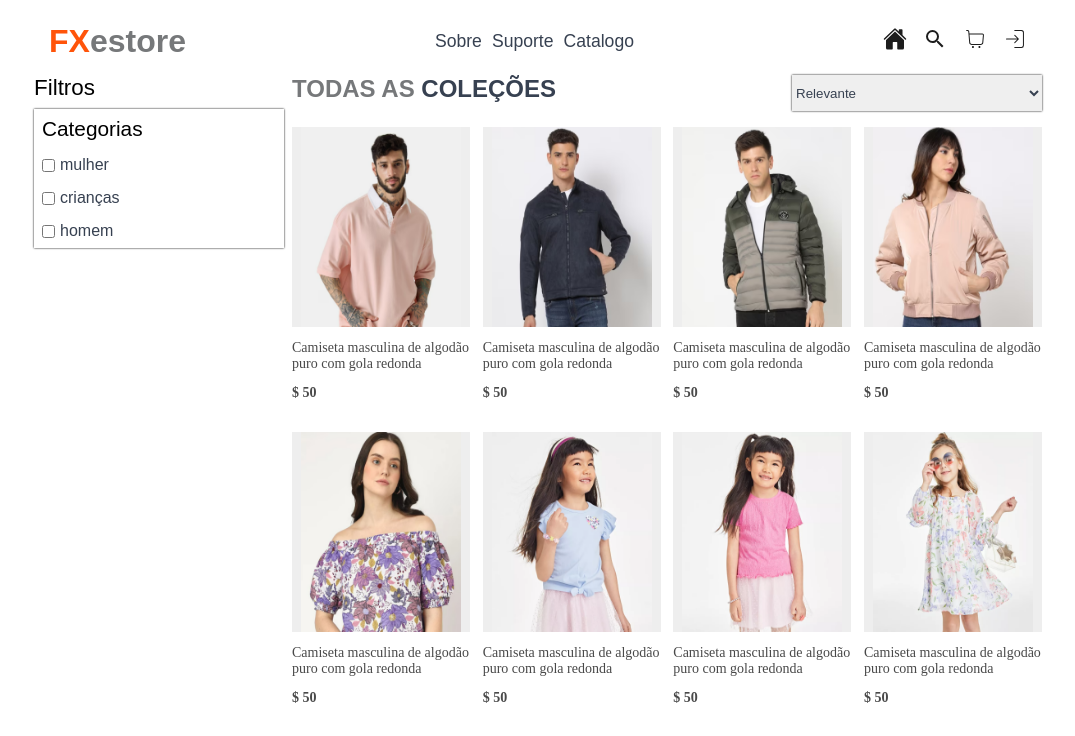
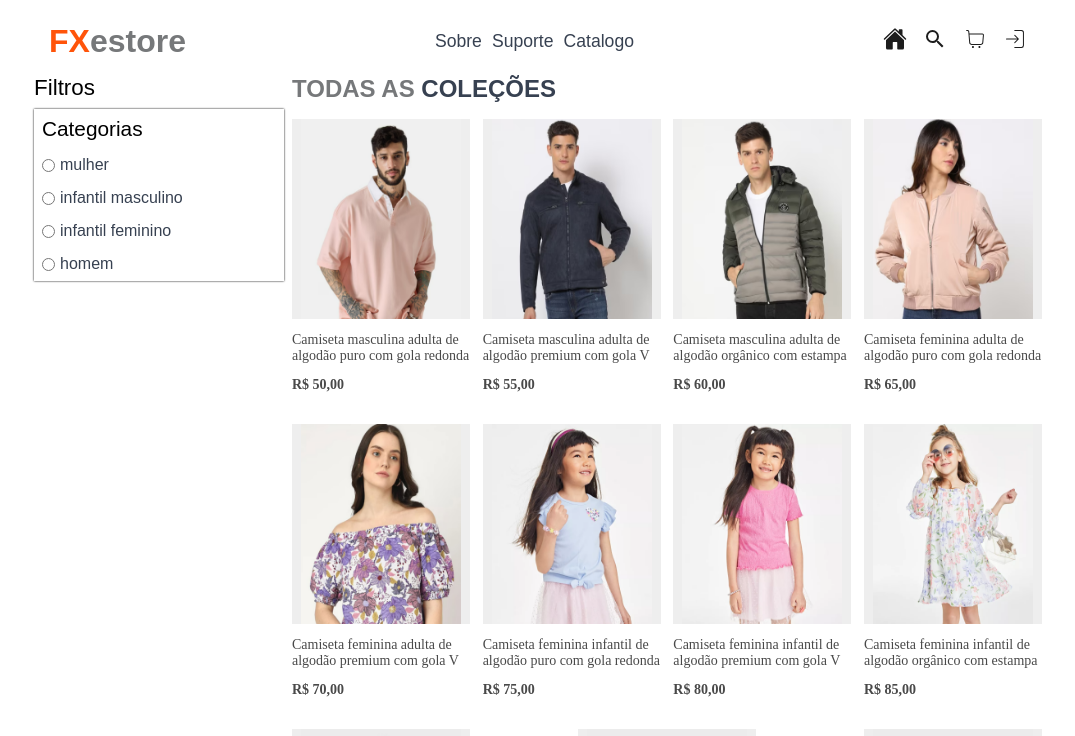
Before and after one commit to leonardofx1/estore, a Next.js app: page /catalog in a window 1280 px wide. Shown: the top 736 px of the page, without its empty margins (102-1177 px from the left). Built offline with nearby package versions, Linux system fonts and the light colour scheme.

Commit message:
cart calculation  total

```diff
--- a/src/app/catalog/page.tsx
+++ b/src/app/catalog/page.tsx
@@ -1,56 +1,87 @@
-import { CardsProducts } from '@/components/CardsProducts'
-import styles from './styles.module.scss'
+'use client';
+import { CardsProducts } from "@/components/CardsProducts";
+import styles from "./styles.module.scss";
+import { useCatolog } from "./useCatolog";
 
-
-
-export default function Catalog () {
+export default function Catalog() {
+    const {category,filterList,handleChangeCategory, allProducts} =useCatolog()
 
   return (
-        <main className={styles.main}><aside className={styles.aside}>
+    <main className={styles.main}>
+      <aside className={styles.aside}>
         <p>Filtros</p>
         <section className={styles.wrapperInput}>
           <p>Categorias</p>
-                <label htmlFor="">
-
-                    <input type="checkbox"  />
+          <label>
+            <input
+              onChange={handleChangeCategory}
+              checked={category === 'f'}
+              value='f'
+              type="radio"
+              name="category"
+            />
             mulher
           </label>
-                <label htmlFor="">
-                    <input type="checkbox"  />
-                    crianças
+          <label>
+            <input
+              onChange={handleChangeCategory}
+              checked={category === 'mi'}
+              value='mi'
+              type="radio"
+              name="category"
+            />
+            infantil masculino
           </label>
-                <label htmlFor="">
-                    <input type="checkbox"  />
+          <label>
+            <input
+              onChange={handleChangeCategory}
+              checked={category === 'fi'}
+              value='fi'
+              type="radio"
+              name="category"
+            />
+            infantil feminino
+          </label>
+          <label>
+            <input
+              onChange={handleChangeCategory}
+              checked={category === 'm'}
+              value="m"
+              type="radio"
+              name="category"
+            />
             homem
           </label>
-
-
         </section>
       </aside>
       <section className={styles.wrapperCards}>
         <div className={styles.wrapperTitle}>
-                <h3><span>TODAS AS</span>  COLEÇÕES</h3>
-             <select name="" id="">   <optgroup>
-                    <option value="">Relevante</option>
-                    <option value="low-high">Classificar por: Menor para o Maior </option>
-                    <option value="high-low">Classificar por: Maior para o Menor</option>
-                </optgroup></select>
+          <h3>
+            <span>TODAS AS</span> COLEÇÕES
+          </h3>
         </div>
         <div className={styles.containerCards}>
-            <CardsProducts img={'/ad1.png'} id={5}price={50}title='Camiseta masculina de algodão puro com gola redonda' />
-      <CardsProducts img={'/ad2.png'} id={5}price={50}title='Camiseta masculina de algodão puro com gola redonda' />
-      <CardsProducts img={'/ad3.png'} id={5}price={50}title='Camiseta masculina de algodão puro com gola redonda' />
-
-      <CardsProducts img={'/af2.png'} id={5}price={50}title='Camiseta masculina de algodão puro com gola redonda' />
-      <CardsProducts img={'/af3.png'} id={5}price={50}title='Camiseta masculina de algodão puro com gola redonda' />
-      <CardsProducts img={'/if1.png'} id={5}price={50}title='Camiseta masculina de algodão puro com gola redonda' />
-      <CardsProducts img={'/if2.png'} id={5}price={50}title='Camiseta masculina de algodão puro com gola redonda' />
-      <CardsProducts img={'/if3.png'} id={5}price={50}title='Camiseta masculina de algodão puro com gola redonda' />
-      <CardsProducts img={'/im1.png'} id={5}price={50}title='Camiseta masculina de algodão puro com gola redonda' />
-      <CardsProducts img={'/im2.png'} id={5}price={50}title='Camiseta masculina de algodão puro com gola redonda' />
-      <CardsProducts img={'/im3.png'} id={5}price={50}title='Camiseta masculina de algodão puro com gola redonda' />
+          {filterList.length > 0
+            ? filterList.map(({ id, img, price, title }) => (
+                <CardsProducts
+                  key={id}
+                  img={img}
+                  id={id}
+                  price={price}
+                  title={title}
+                />
+              ))
+            : allProducts.map(({ id, img, price, title }) => (
+                <CardsProducts
+                  key={id}
+                  img={img}
+                  id={id}
+                  price={price}
+                  title={title}
+                />
+              ))}
         </div>
       </section>
     </main>
-    )
+  );
 }
--- /dev/null
+++ b/src/app/catalog/useCatolog.tsx
@@ -0,0 +1,17 @@
+import products from "@/json/products.json";
+import { useState } from "react";
+import { IProducts } from "@/components/context/CartContext";
+
+export const useCatolog = () => {
+  const allProducts = products;
+  const [filterList, setFilterList] = useState<IProducts[]>([]);
+  const [category, setCategory] = useState("");
+
+  const handleChangeCategory = (e: React.ChangeEvent<HTMLInputElement>) => {
+    const { value } = e.target;
+    setCategory(value);
+    setFilterList(allProducts.filter((card) => card.gender === value));
+  };
+
+  return {filterList,category,handleChangeCategory, allProducts}
+};
--- a/src/components/CardsProducts/index.tsx
+++ b/src/components/CardsProducts/index.tsx
@@ -5,27 +5,32 @@ import styles from "./styles.module.scss";
 
 import Link from "next/link";
 import { IProducts } from "../context/CartContext";
+import { formatCurrency } from "@/utils/formatCurrency";
+import { useRouter } from "next/navigation";
 
 
 export const CardsProducts = ({ price, title, id ,img}: IProducts) => {
 
-  const handleStorage = (card:IProducts) => {
-    localStorage.setItem('item', JSON.stringify(card))
+  const route = useRouter()
+  const handleAddStorage =() => {
+    localStorage.setItem('item', JSON.stringify({price,title,id,img}))
+    route.push('./detailProduct')
   }
+
   return (
-    <div className={styles.containerCard}>
+    <div onClick={handleAddStorage}>
 
 
-      <Link href="./detailProduct" key={id}>
+
         <article className={styles.cardBody}>
           <div className={styles.cardImg}>
             <Image src={img} alt="produtos" width={300} height={300} />
           </div>
           <p className={styles.cardTitle}> {title}</p>
-          <p onClick={() => {handleStorage({id,img,price,title})}} className={styles.price}>$ {price}</p>
+          <p className={styles.price}>{formatCurrency(price as number )}</p>
 
         </article>
-      </Link>
+
     </div>
   );
 };
--- a/src/components/CardsProducts/styles.module.scss
+++ b/src/components/CardsProducts/styles.module.scss
@@ -1,4 +1,5 @@
 @import "../../styles/variables.scss";
+
 
 .cardBody {
     display: flex;
@@ -38,18 +39,6 @@
     font-size: 14px;
 }
 
-.containerCard {
-    position: relative;
-
-    svg {
-        position: absolute;
-        right: 10px;
-        top: 5px;
-
-        font-size: 1.5rem;
-
-    }
-}
 
 .price {
     color: #374151;
--- a/src/components/Header/headerLogin.tsx
+++ b/src/components/Header/headerLogin.tsx
@@ -1,12 +1,15 @@
 'use client'
 
 import {storage} from'@/utils/storage'
+import Link from 'next/link'
 import { CiLogin, CiLogout } from 'react-icons/ci'
 
 
 
 export const HeaderLogin = ()=> {
-
+    const handleLogout= () => {
+        storage.handleLogoutUser('login')
+    }
 
 
 
@@ -14,9 +17,11 @@ export const HeaderLogin = ()=> {
       <>
       {
           storage.hasLogin('login') ?  <li>
-          <CiLogout/>
+          <CiLogout onClick={() => handleLogout()}/>
         </li>:  <li>
-          <CiLogin />
+    <Link href='./login' >
+    <CiLogin  />
+    </Link>
         </li>
       }
       </>
```
Also changed, not shown: src/app/cart/CardCart/index.tsx (+25 -15 lines), src/app/cart/page.tsx (+32 -22 lines), src/app/detailProduct/page.tsx (+7 -7 lines), src/app/detailProduct/styles.module.scss (+19 -7 lines). Lines whose indentation alone changed are shown as unchanged.
